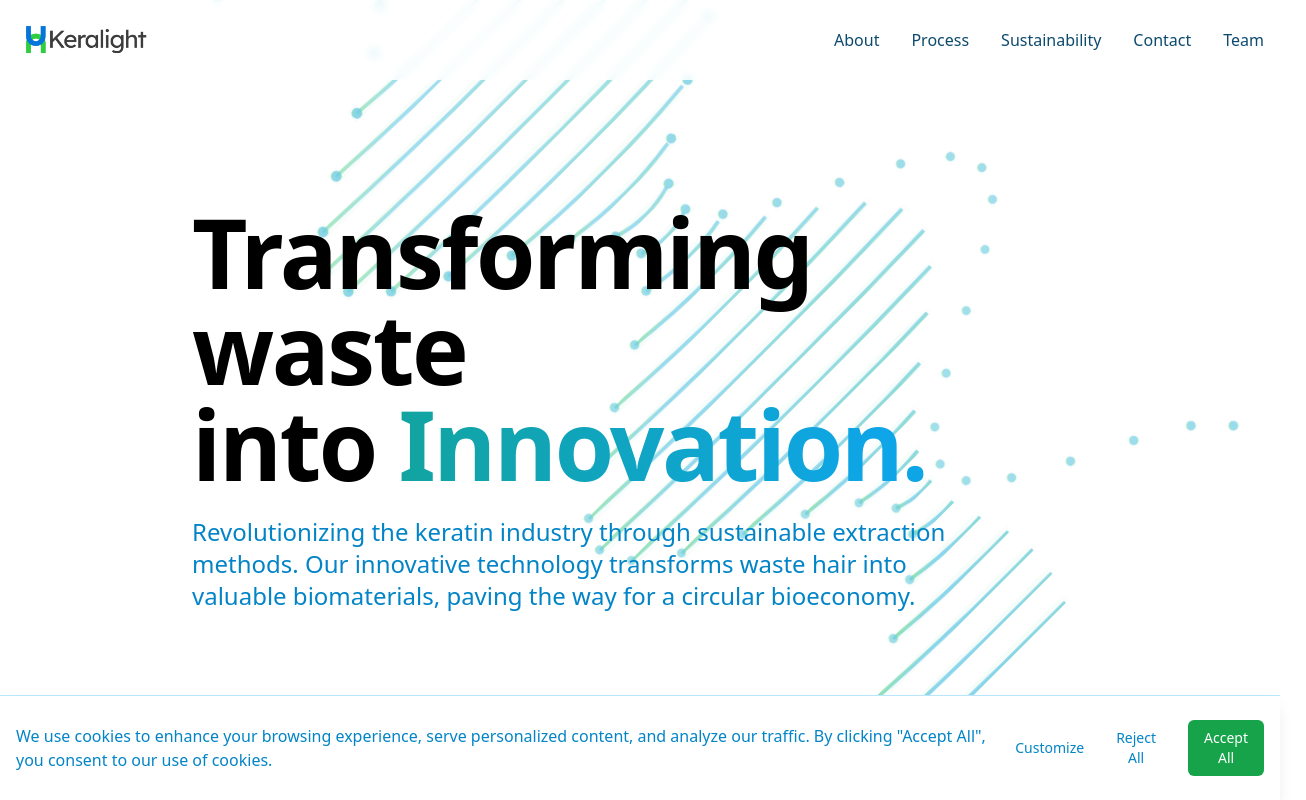
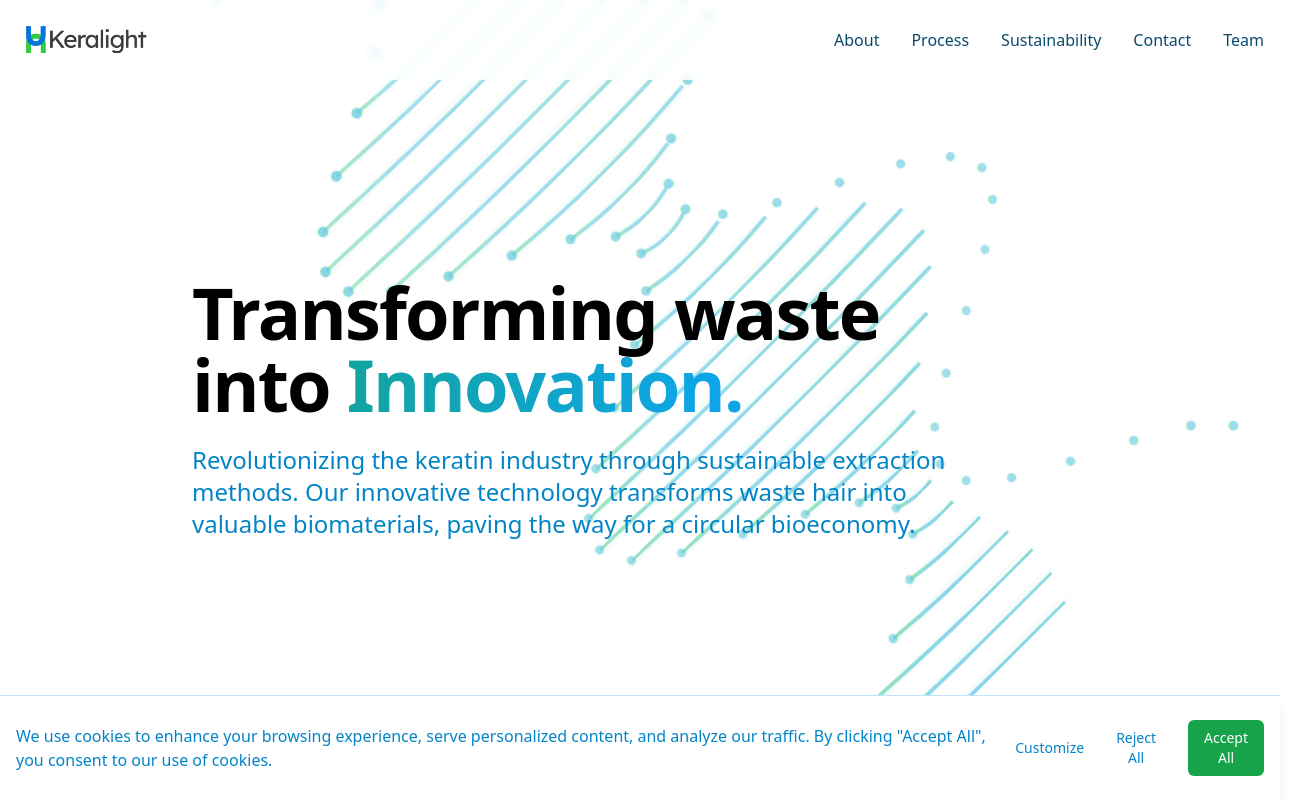
Before and after one commit to jpalepu/keralite-website, a Next.js app: page / in a window 1280 px wide. Shown: the top 800 px of the page, 1306 px wide, since content can reach past the window. Built offline with nearby package versions, Linux system fonts and the light colour scheme.

Commit message:
mobile - optimized

```diff
--- /dev/null
+++ b/next.config.js
@@ -0,0 +1,14 @@
+/** @type {import('next').NextConfig} */
+const nextConfig = {
+  reactStrictMode: true,
+  swcMinify: true,
+  compiler: {
+    removeConsole: process.env.NODE_ENV === 'production',
+  },
+  images: {
+    formats: ['image/avif', 'image/webp'],
+    deviceSizes: [640, 750, 828, 1080, 1200, 1920, 2048, 3840],
+  },
+}
+
+module.exports = nextConfig
--- /dev/null
+++ b/pages/_document.js
@@ -0,0 +1,18 @@
+import { Html, Head, Main, NextScript } from 'next/document'
+
+export default function Document() {
+  return (
+    <Html lang="en">
+      <Head>
+        <meta charSet="utf-8" />
+        <meta name="viewport" content
+          ="width=device-width, initial-scale=1.0, maximum-scale=1.0, user-scalable=no, viewport-fit=cover"
+        />
+      </Head>
+      <body>
+        <Main />
+        <NextScript />
+      </body>
+    </Html>
+  )
+}
--- a/pages/index.js
+++ b/pages/index.js
@@ -133,16 +133,16 @@ export default function Home() {
       {/* Hero Section */}
       <section className="relative min-h-screen overflow-hidden bg-white pt-20">
         {/* Central Animation */}
-        <div className="absolute inset-0 opacity-60">
+        <div className="absolute inset-0 opacity-60 overflow-hidden">
           <DNAAnimation />
         </div>
 
         {/* Content Overlay */}
-        <div className="relative z-10 min-h-[calc(100vh-80px)] flex items-center">
+        <div className="relative z-10 min-h-[calc(100vh-80px)] flex items-center overflow-hidden">
           <div className="container mx-auto px-4">
-            <div className="max-w-4xl mx-auto relative z-20">
+            <div className="max-w-4xl mx-auto relative z-20 overflow-hidden">
               <div className="space-y-6 mb-16">
-                <h1 className="text-4xl sm:text-6xl md:text-7xl lg:text-8xl font-bold tracking-tight">
+                <h1 className="text-4xl sm:text-5xl md:text-6xl lg:text-7xl font-bold tracking-tight">
                   <HeroText>
                     <span className="text-black">Transforming waste</span>
                   </HeroText>
@@ -351,7 +351,7 @@ export default function Home() {
                 whileInView={{ opacity: 1, y: 0 }}
                 viewport={{ once: true }}
                 transition={{ delay: index * 0.2 }}
-                className="relative group"
+                className="relative"
               >
                 <div className="absolute inset-0 bg-gradient-to-b from-primary-50 to-secondary-50 rounded-xl transform group-hover:scale-105 transition-transform duration-300" />
                 <div className="relative p-8">
--- a/styles/globals.css
+++ b/styles/globals.css
@@ -4,8 +4,20 @@
 
 html {
   scroll-behavior: smooth;
+  overflow-x: hidden;
+  width: 100%;
+  height: 100%;
 }
 
 body {
   @apply text-primary-800;
+  overflow-x: hidden;
+  width: 100%;
+  position: relative;
+  -webkit-font-smoothing: antialiased;
+  -moz-osx-font-smoothing: grayscale;
 }
+
+* {
+  -webkit-tap-highlight-color: transparent;
+}
```
